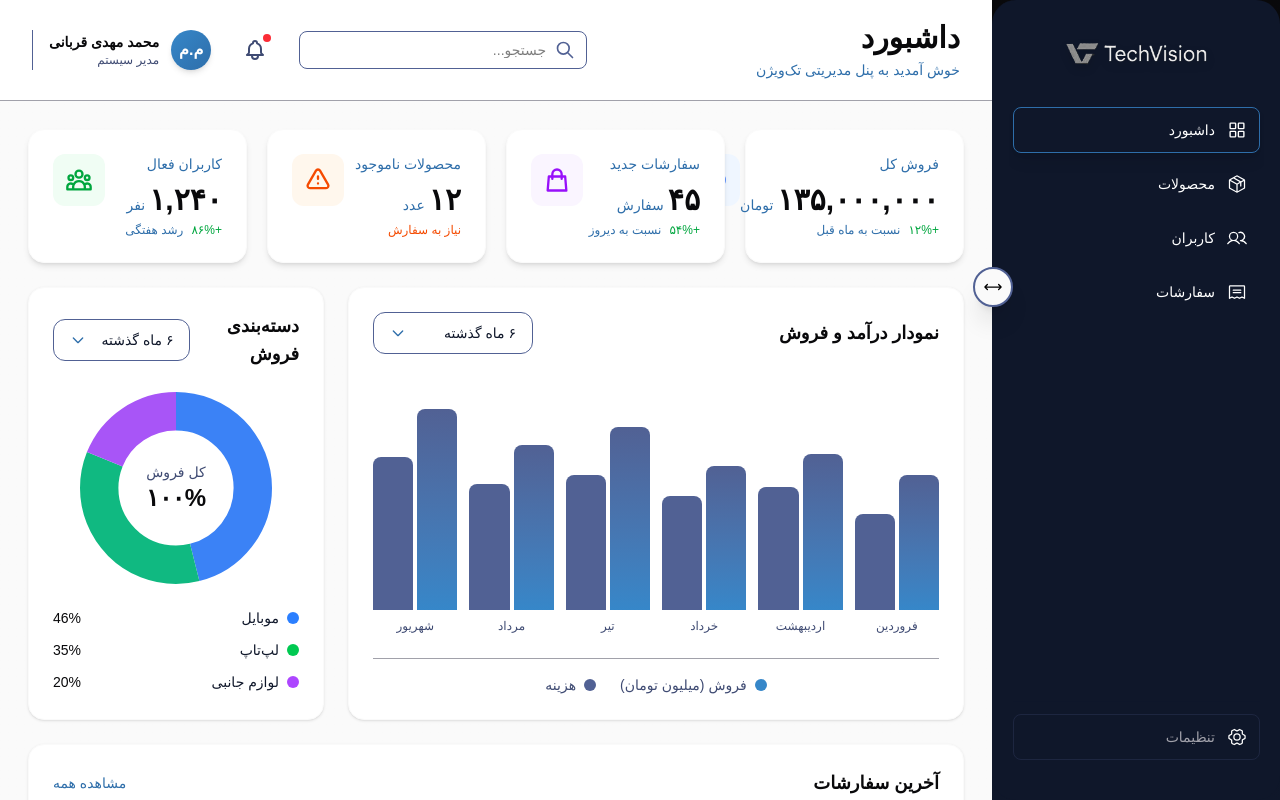
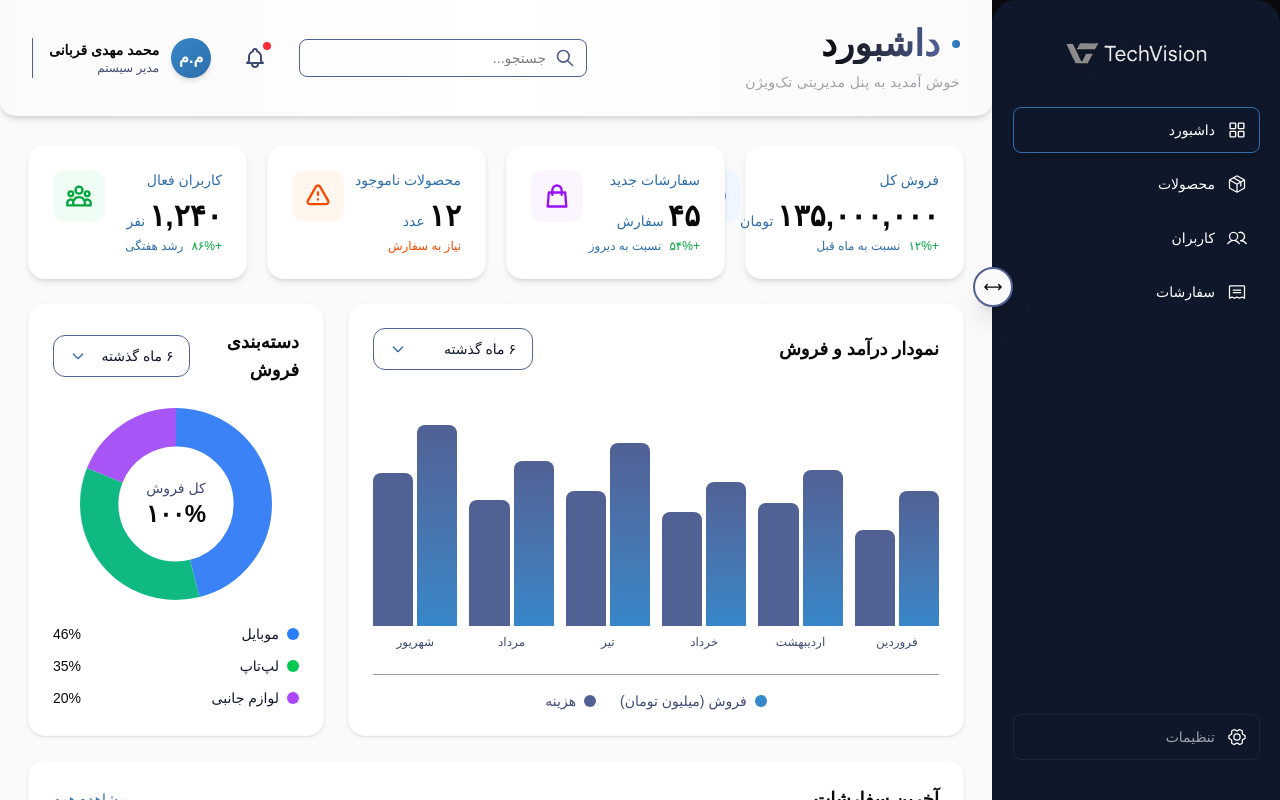
Before and after one commit to mahdi-delta/TechVision-AdminPanel, a React (Vite) app: page / in a window 1280 px wide. Built offline with nearby package versions, Linux system fonts and the light colour scheme; a small style sheet from the web is missing.

Commit message:
style: redesign header with gradient and improved typography

```diff
--- a/src/components/AdminComponents/Header.jsx
+++ b/src/components/AdminComponents/Header.jsx
@@ -7,14 +7,17 @@ const Header = () => {
      const { activePage } = usePage();
 
      return (
-          <div className="bg-white shadow-sm border-b border-tech-muted">
-               <div className="px-8 py-5">
+          <div className="bg-gradient-to-r from-tech-bg via-white to-tech-bg shadow-md border-b border-tech-navy-light/20 rounded-2xl backdrop-blur-sm">
+               <div className="px-8 py-6">
                     <div className="flex items-center justify-between">
-                         <div>
-                              <h1 className="text-3xl font-bold text-tech-text mb-1">
-                                   {activePage}
-                              </h1>
-                              <p className="text-sm text-tech-test">
+                         <div className="space-y-2">
+                              <div className="flex items-center gap-3">
+                                   <div className="h-2 w-2 rounded-full bg-gradient-to-r from-tech-accent to-tech-test"></div>
+                                   <h1 className="text-4xl font-bold bg-gradient-to-r from-tech-text to-tech-navy-light bg-clip-text text-transparent">
+                                        {activePage}
+                                   </h1>
+                              </div>
+                              <p className="text-sm text-tech-muted tracking-wide font-medium">
                                    خوش آمدید به پنل مدیریتی تک‌ویژن
                               </p>
                          </div>
```
